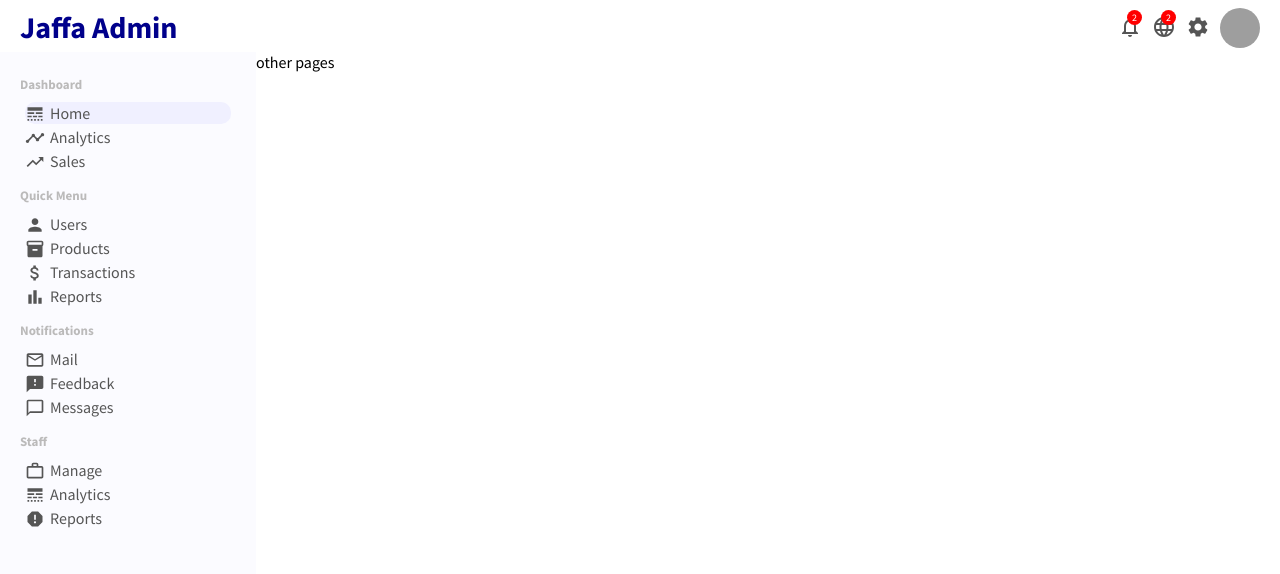
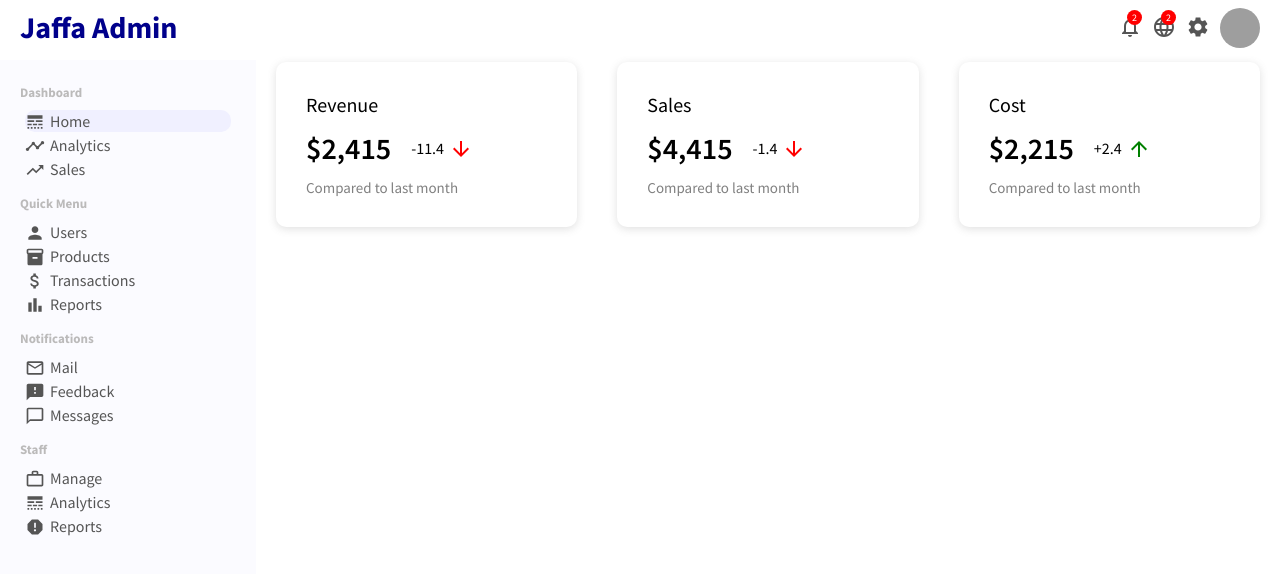
Before and after one commit to jaffasunny/admin_dashboard_reactapp, a React (Create React App) app: page / in a window 1280 px wide. Shown: the top 574 px of the page. Built offline with nearby package versions, Linux system fonts and the light colour scheme; grey boxes are pictures that could not be loaded.

Commit message:
Featured Info Component completed

```diff
--- a/src/App.css
+++ b/src/App.css
@@ -1,7 +1,4 @@
 .container {
 	display: flex;
+	margin-top: 10px;
 }
-
-.others {
-	flex: 4;
-}
--- a/src/App.js
+++ b/src/App.js
@@ -1,4 +1,5 @@
 import "./app.css";
+import Home from "./components/pages/Home/Home";
 import Sidebar from "./components/sidebar/Sidebar";
 import Topbar from "./components/topbar/Topbar";
 
@@ -8,7 +9,7 @@
 			<Topbar />
 			<div className="container">
 				<Sidebar />
-				<div className="others">other pages</div>
+				<Home />
 			</div>
 		</div>
 	);
--- /dev/null
+++ b/src/components/featuredInfo/FeaturedInfo.jsx
@@ -0,0 +1,42 @@
+import React from "react";
+import "./featuredInfo.css";
+import { ArrowDownward, ArrowUpward } from "@mui/icons-material";
+
+const FeaturedInfo = () => {
+	return (
+		<div className="featured">
+			<div className="featuredItem">
+				<span className="featuredTitle">Revenue</span>
+				<div className="featuredMoneyContainer">
+					<span className="featuredMoney">$2,415</span>
+					<span className="featuredMoneyRate">
+						-11.4 <ArrowDownward className="featuredIcon negative" />
+					</span>
+				</div>
+				<span className="featuredSub">Compared to last month</span>
+			</div>
+			<div className="featuredItem">
+				<span className="featuredTitle">Sales</span>
+				<div className="featuredMoneyContainer">
+					<span className="featuredMoney">$4,415</span>
+					<span className="featuredMoneyRate">
+						-1.4 <ArrowDownward className="featuredIcon negative" />
+					</span>
+				</div>
+				<span className="featuredSub">Compared to last month</span>
+			</div>
+			<div className="featuredItem">
+				<span className="featuredTitle">Cost</span>
+				<div className="featuredMoneyContainer">
+					<span className="featuredMoney">$2,215</span>
+					<span className="featuredMoneyRate">
+						+2.4 <ArrowUpward className="featuredIcon postive" />
+					</span>
+				</div>
+				<span className="featuredSub">Compared to last month</span>
+			</div>
+		</div>
+	);
+};
+
+export default FeaturedInfo;
--- /dev/null
+++ b/src/components/featuredInfo/featuredInfo.css
@@ -0,0 +1,50 @@
+.featured {
+	width: 100%;
+	display: flex;
+	justify-content: space-between;
+}
+
+.featuredItem {
+	flex: 1;
+	margin: 0px 20px;
+	padding: 30px;
+	border-radius: 10px;
+	cursor: pointer;
+	box-shadow: rgba(99, 99, 99, 0.2) 0px 2px 8px 0px;
+}
+
+.featuredTitle {
+	font-size: 20px;
+}
+
+.featuredMoneyContainer {
+	margin: 10px 0px;
+	display: flex;
+	align-items: center;
+}
+
+.featuredMoney {
+	font-size: 30px;
+	font-weight: 600;
+}
+
+.featuredMoneyRate {
+	display: flex;
+	align-items: center;
+	margin-left: 20px;
+}
+
+.featuredIcon {
+	font-size: 14px;
+	margin-left: 5px;
+	color: green;
+}
+
+.featuredIcon.negative {
+	color: red;
+}
+
+.featuredSub {
+	font-size: 15px;
+	color: gray;
+}
--- /dev/null
+++ b/src/components/pages/Home/Home.jsx
@@ -0,0 +1,13 @@
+import React from "react";
+import FeaturedInfo from "../../featuredInfo/FeaturedInfo";
+import "./home.css";
+
+const Home = () => {
+	return (
+		<div className="home">
+			<FeaturedInfo />
+		</div>
+	);
+};
+
+export default Home;
--- /dev/null
+++ b/src/components/pages/Home/home.css
@@ -0,0 +1,3 @@
+.home{
+    flex: 4;
+}
```
